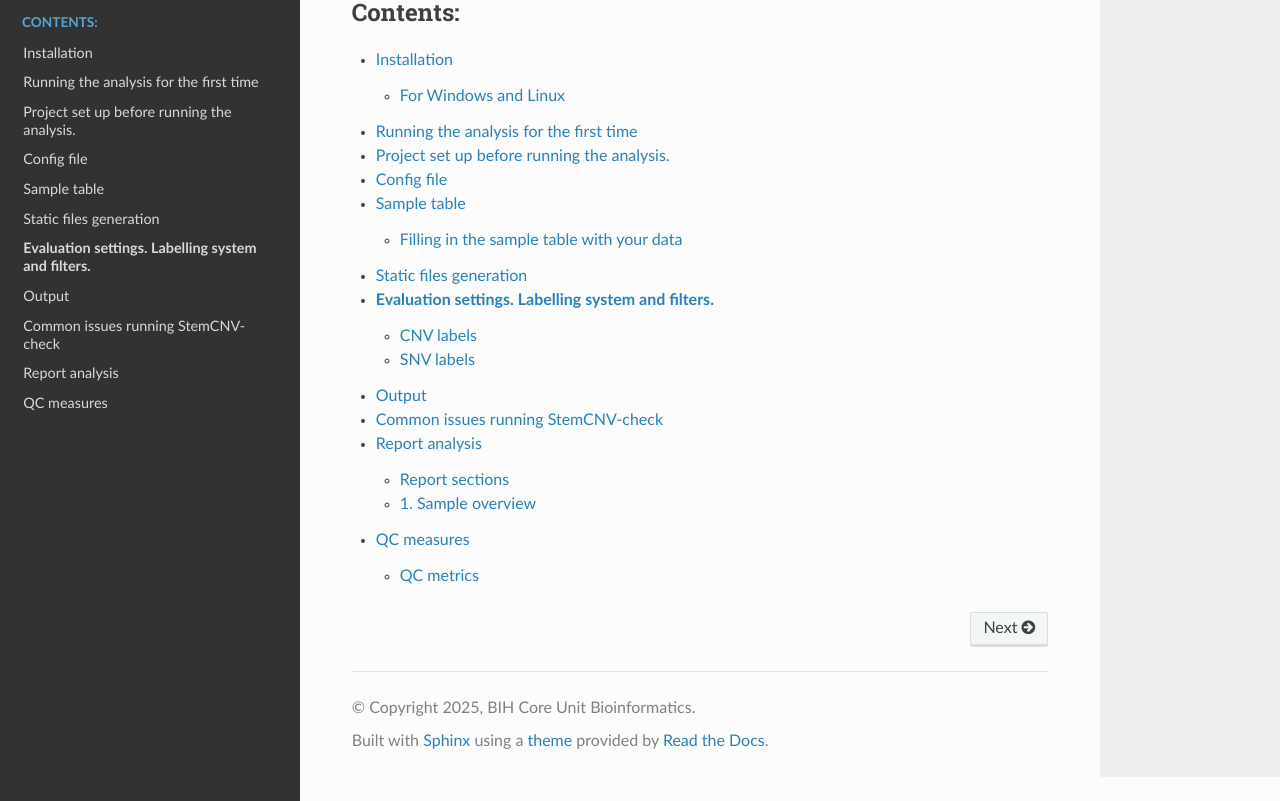
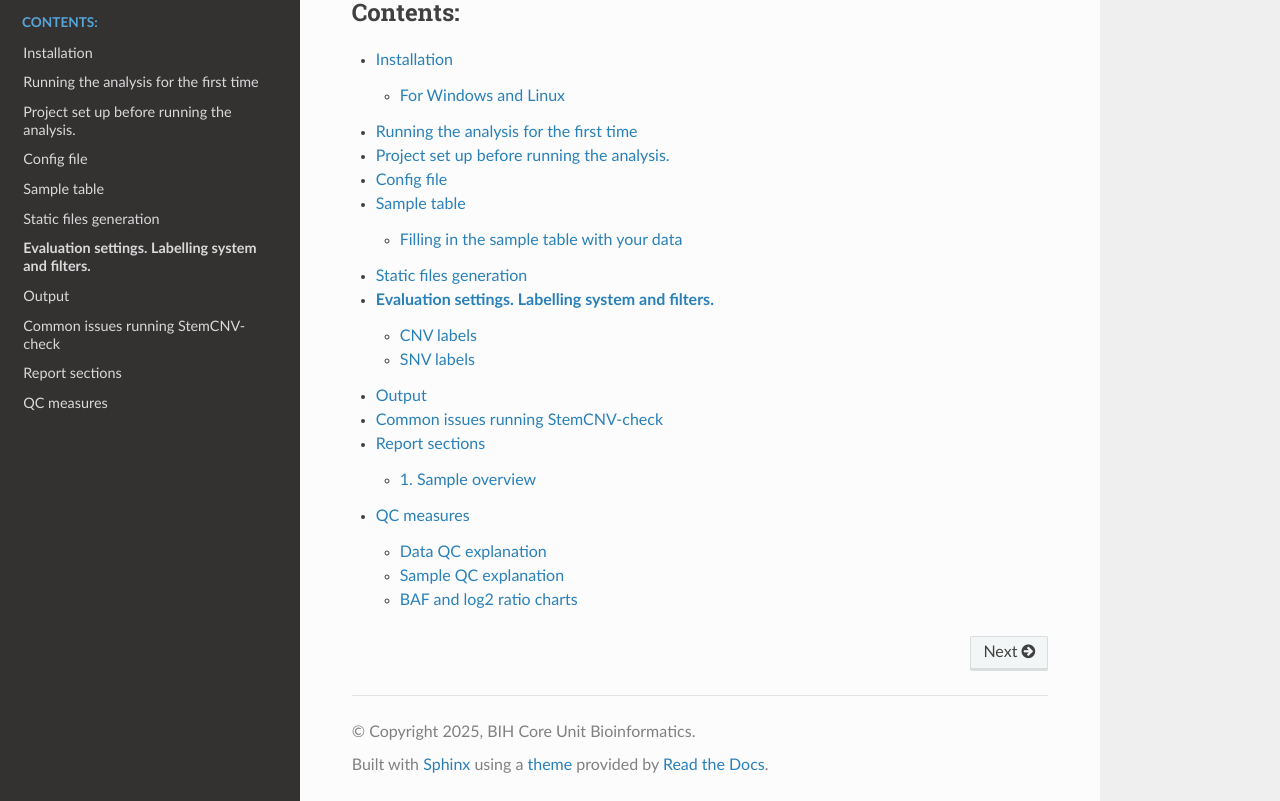
Before and after one commit to bihealth/StemCNV-check, a Sphinx documentation site: the page built from docs/source/index.rst, in a window 1280 px wide and 900 px high, scrolled down 1335 px, cut to the strip 99-900 px from the top of the window. Built offline with Sphinx 7.4.7 and the Read the Docs theme 3.1.0, drawn with Linux system fonts in a browser that asks for light colours; some of the changed lines change nothing that is shown.

Commit message:
Update report_analysis.rst

```diff
--- a/docs/source/report_analysis.rst
+++ b/docs/source/report_analysis.rst
@@ -1,8 +1,7 @@
-Report analysis
-===========================
+
 
 Report sections
-----------------
+===========================
 
 - Sample Overview
 
@@ -43,16 +42,27 @@ QC measures
 **Sample QC explanations:** QC metrics related to the potentially problematic CNVs and SNVs identified in only the analysed sample. This table sums up all variant findings from the analysed sample, which were flagged as critical or reportable.
 
 Note that in contrast to general SNP probes on the array, only those single variants that actually show an alternative allele and affect a protein are considered SNVs by StemCNV-check. Variants that match the genotype of assigned reference samples are never considered critical or reportable.
-- **GenCall** (Illumina genotyping values)
-- **PennCNV and CBS** are two CNV calling algorithms utilized by StemCNV-check
-- Config
-- R session info
+
+- **GenCall** (Illumina genotyping algorythm)
+
+- **PennCNV and CBS** (two CNV calling algorithms utilized by StemCNV-check)
+- **Config** (file with analysis parameters)
+
+- **R session info** (output from terminal in R, useful for determining errors)
+
 
 .. image:: qc_metrics.png
    :width: 600
 
-QC metrics
+.. image:: coloring.png
+   :width: 500
+
+Data QC explanation
 --------
+
+.. image:: data_qc.png
+   :width: 600
+
 
 - **Call rate** is % of loci (SNP, CNV) genotyped for the sample. Call rate > 0.99 (default threshold), indicates good-quality data.
 
@@ -68,31 +78,38 @@ For high-quality data 99.5% call rate is expected. However, accuracy is highly s
 - **SNPs Post Filter:** “good quality” SNPs that passed the QC thresholds;
 
 - **SNP Pairwise distance to reference:** absolute GT distance between a sample and its reference. It reflects the similarity between the two cell lines. The smaller the distance (number of different SNPs) the smaller the phylogenetic distance (higher genetic relation between the samples).
-- **Loss Gain Log2ratio:** difference in SNP signal intensity between the sample and the reference
+
 - **Total calls CNV:** number of CNVs detected.
-    **CNVs** (copy number variation) are increases or decreases in chromosomal copies for a given region in the genome;
+ | **CNVs** (copy number variation) are increases or decreases in chromosomal copies for a given region in the genome;
 - **Total calls LOH:** number of LOH regions detected
-    **LOH (loss of heterozygosity):** a region that no longer has two different alleles has a LOH;
-   Homozygosity: a locus can duplicate one chromosome and transpose it to the other chromosome;
-   Hemizygosity: a region can be deleted entirely, leaving only one chromosomal copy;
+ | **LOH (loss of heterozygosity):** a region that no longer has two different alleles has a LOH;
+ | **Homozygosity:** a locus can duplicate one chromosome and transpose it to the other chromosome;
+ | **Hemizygosity:** a region can be deleted entirely, leaving only one chromosomal copy;
 
-- **Loss Gain Log2 ratio** (signal intensity - log R ratio);
-   Log R Ratio is a metric that normalises signal intensity for CNV analysis. It represents the number of copies relative to the normal reference sample.
-   LRR deviation from an average of 0 **indicates a gain or a loss.**
+- **Loss Gain Log2 ratio** (signal intensity - log R ratio): difference in SNP signal intensity between the sample and the reference
+ | Log R Ratio is a metric that normalises signal intensity for CNV analysis. It represents the number of copies relative to the normal reference sample.
+ | LRR deviation from an average of 0 **indicates a gain or a loss.**
 
 .. role:: raw-math(raw)
     :format: latex html
 
 :raw-math:`$$ \text{log R Ratio} = \log{2}{\frac{\text{CNV signal  intensity sample}}{\text{CNV signal intensity  ref}}} $$`
 
-.. image:: data_qc.png
-   :width: 600
+LRR deviation from an average of 0 indicates a gain or a loss.
 
-.. image:: sample_qc.png
-   :width: 600
+.. list-table::
+   :widths: 50 50
+   :header-rows: 0
 
-.. image:: coloring.png
-   :width: 500
+   * - Log2 Ratio = 0
+     - SNP has the expected copy number (usually two in a diploid genome)
+
+   * - Log2 Ratio > 0
+     - Indicates a gain in copy number, meaning the sample has more than two copies of the region
+
+   * - Log2 Ratio < 0
+     - Indicates a loss in copy number, meaning the sample has fewer than two copies of the region
+
 
 **Threshold measures set in the config file (can be changed by user):**
 
@@ -109,3 +126,29 @@ For high-quality data 99.5% call rate is expected. However, accuracy is highly s
 - **reportable_SNVs:** [5, 10]
 
 - **critical_SNVs:** [1, 1]
+
+
+Sample QC explanation
+--------
+
+- Reportable calls CNV
+
+- Reportable calls LOH
+- Reportable SNVs
+- Critical calls CNV
+- Critical calls LOH
+
+- Critical SNVs
+
+.. image:: sample_qc.png
+   :width: 600
+
+| **Call frequency**: % of samples that a genotype was called for the SNP
+
+BAF and log2 ratio charts
+--------
+| **B allele frequency (BAF)** is the proportion of the B allele signal relative to the total signal for a SNP. It is  a normalized representation of how often B allele is called.
+
+- **Normal, heterozygous samples**: three distinct bands are seen. Homozygous calls are at the top (1.0) and bottom (0.0) of the chart, representing the BB and AA calls, respectively. The middle band at 0.5 represents AB, 50% of BAF in the genotype.
+- **Loss of heterozygosity (LOH)**: the middle band is missing while the bands at 1.0 and 0.0 remain. BAF of 1.0 can mean either a homozygous genotype of BB or a hemizygous genotype of B [-].
+| *BAF charts alone can not distinguish copy neutral LOH from deletion events. That’s why it is necessary to look at the Log ratio chart simultaneously.*
```
